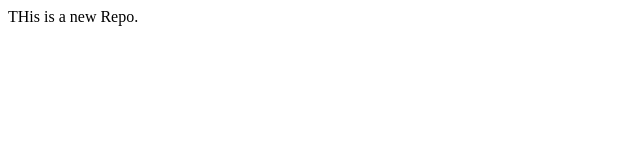
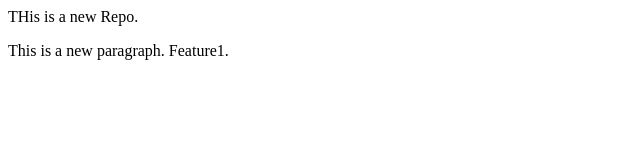
Before and after one commit to Siddiqui1818/LocalRepo, a plain HTML site: page index.html in a window 1280 px wide. Shown: the whole page, without its empty margins (0-640 px from the left). Drawn offline with Linux system fonts and the light colour scheme.

Commit message:
Add new feature

```diff
--- a/index.html
+++ b/index.html
@@ -1 +1,5 @@
 <p>THis is  a new Repo.</p>
+
+<p>
+    This is a new paragraph. Feature1.
+</p>
```
